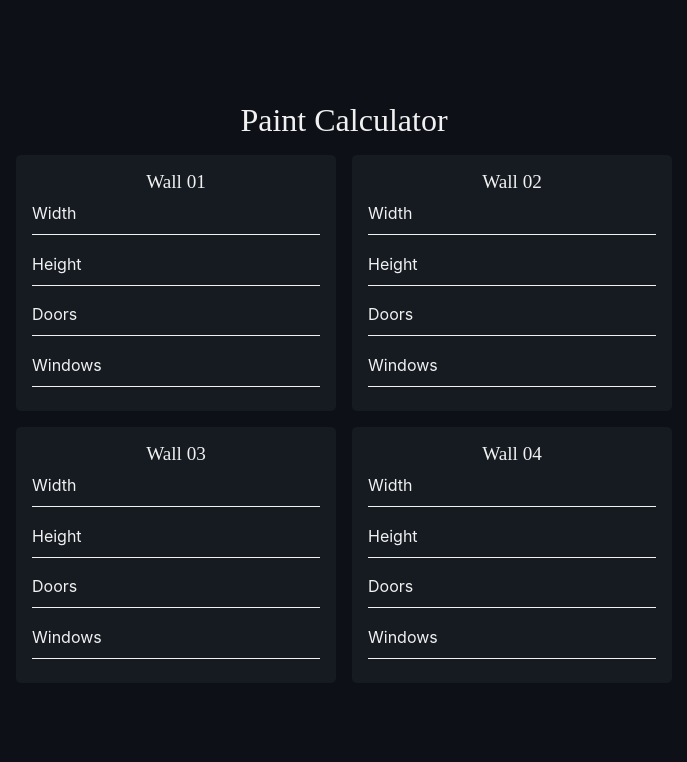
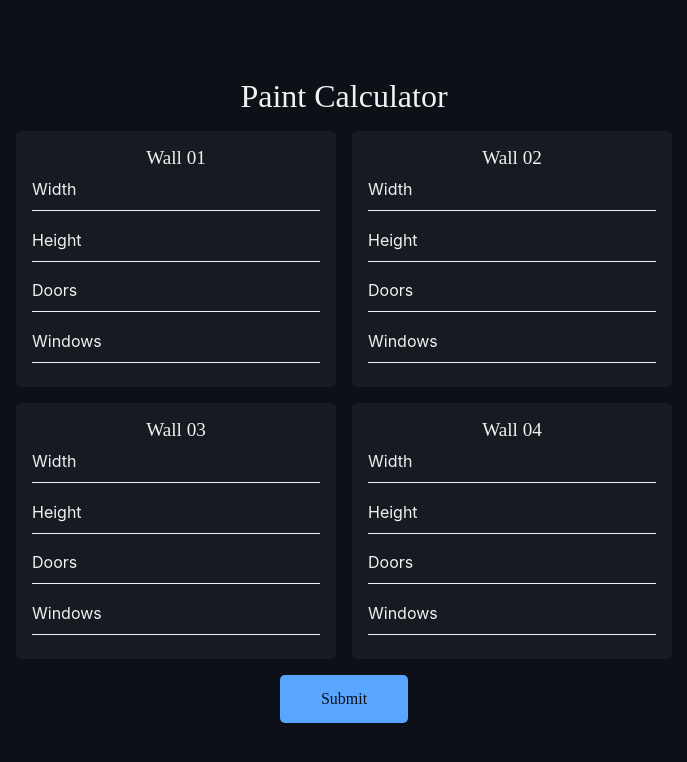
Before and after one commit to sejidjorge/challenger-project, a Next.js app: page / in a window 1280 px wide. Shown: the top 762 px of the page, without its empty margins (296-983 px from the left). Built offline with nearby package versions, Linux system fonts and the light colour scheme; a web font is replaced by a local one; what styled-breakpoints would draw is missing.

Commit message:
form fields walls e ajuste de tema

```diff
--- /dev/null
+++ b/src/components/button/index.ts
@@ -0,0 +1,22 @@
+import styled from 'styled-components';
+
+export const Button = styled.button`
+  width: 8rem;
+  height: 3rem;
+  border-radius: 0.3125rem;
+  background-color: ${({ theme }) => theme.colors.buttonActive};
+  color: ${({ theme }) => theme.colors.text.dark};
+  font-family: 'Nunito';
+  font-size: 1rem;
+  font-weight: 500;
+  border: none;
+  outlined: none;
+  cursor: pointer;
+  transition: all 0.8s ease-in-out;
+  &:hover {
+    transform: scale(0.97);
+    background-color: ${({ theme }) => theme.colors.text.dark};
+    color: ${({ theme }) => theme.colors.buttonActive};
+    border: 1px solid ${({ theme }) => theme.colors.buttonActive};
+  }
+`;
--- a/src/components/container/index.ts
+++ b/src/components/container/index.ts
@@ -18,3 +18,9 @@ export const ContainerCards = styled.div`
   grid-column-gap: 1rem;
   grid-row-gap: 1rem;
 `;
+
+export const FormStyled = styled.form`
+  display: flex;
+  align-items: center;
+  flex-direction: column
+`;
--- a/src/components/input/styles.ts
+++ b/src/components/input/styles.ts
@@ -21,14 +21,14 @@ export const InputLabel = styled.label<LabelProps>`
   top: ${({ isEmpty }) => (isEmpty ? '0px' : '-12px')};
   left: 0px;
   font-size: ${({ isEmpty }) => (isEmpty ? '1rem' : '0.75rem')};
-  color: ${({ theme }) => theme.colors.text.primary};
+  color: ${({ theme }) => theme.colors.text.light};
   pointer-events: none;
   transition: all 0.5s ease-in-out;
 `;
 
 export const InputStyled = styled.input`
   border: none;
-  border-bottom: 1px solid ${({ theme }) => theme.colors.text.primary};
+  border-bottom: 1px solid ${({ theme }) => theme.colors.text.light};
   background: transparent;
   width: 100%;
   ::-webkit-inner-spin-button,
@@ -39,14 +39,14 @@ export const InputStyled = styled.input`
   min-width: 18rem;
   padding: 8px 0 5px 0;
   font-size: 16px;
-  color: ${({ theme }) => theme.colors.text.primary};
+  color: ${({ theme }) => theme.colors.text.light};
   &:focus {
     outline: none;
     border: none;
-    border-bottom: 1px solid ${({ theme }) => theme.colors.text.primary};
+    border-bottom: 1px solid ${({ theme }) => theme.colors.text.light};
     ~ ${InputLabel} {
       top: -12px;
-      color: ${({ theme }) => theme.colors.text.primary};
+      color: ${({ theme }) => theme.colors.text.light};
       font-size: 0.75rem;
     }
   }
--- a/src/pages/index.tsx
+++ b/src/pages/index.tsx
@@ -1,7 +1,12 @@
 import Head from 'next/head';
 import { useState } from 'react';
+import { Button } from '../components/button';
 import { CardBody } from '../components/card';
-import { ContainerCards, ContainerContent } from '../components/container';
+import {
+  ContainerCards,
+  ContainerContent,
+  FormStyled,
+} from '../components/container';
 import InputWall from '../components/inputWall';
 import { Title } from '../components/typograph';
 import { wall } from '../types/inputTypes';
@@ -44,7 +49,7 @@ export default function Home() {
       </Head>
       <ContainerContent>
         <Title>Paint Calculator</Title>
-        <form>
+        <FormStyled>
           <ContainerCards>
             {wallsConfig.map(({ title, value, setValue }) => (
               <CardBody key={title}>
@@ -52,7 +57,8 @@ export default function Home() {
               </CardBody>
             ))}
           </ContainerCards>
-        </form>
+          <Button>Submit</Button>
+        </FormStyled>
       </ContainerContent>
     </div>
   );
--- a/src/styles/theme.ts
+++ b/src/styles/theme.ts
@@ -5,8 +5,8 @@ export const defaultTheme: DefaultTheme = {
   colors: {
     background: '#0D1117',
     text: {
-      primary: '#F1F1F1',
-      secondary: '#95a0c1',
+      light: '#F1F1F1',
+      dark: '#0D1117',
     },
     buttonActive: '#58A6FF',
     warning: '#FCD34D',
--- a/src/types/styled.d.ts
+++ b/src/types/styled.d.ts
@@ -5,8 +5,8 @@ declare module 'styled-components' {
     colors: {
       background: string;
       text: {
-        primary: string;
-        secondary: string;
+        light: string;
+        dark: string;
       };
       buttonActive: string,
       warning: string,
```
